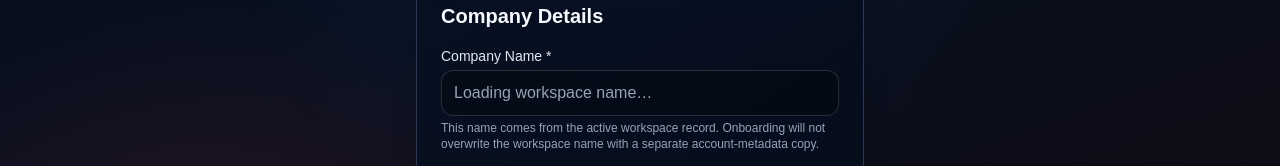
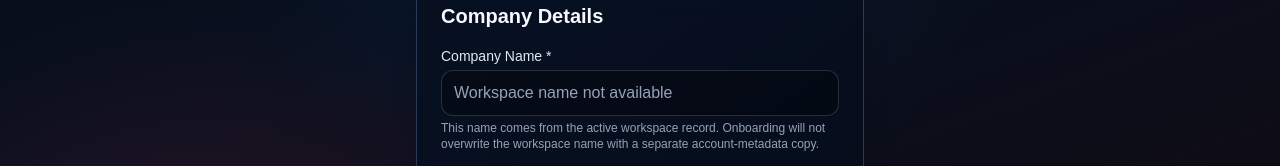
Before and after one commit to Gtownrter77/roof-os, a Next.js app: page /onboarding in a window 1280 px wide. Both pictures are taken after a click on the button "Continue to company details". Shown: the part 587-753 px from the top of the page. Built offline with nearby package versions, Linux system fonts and the light colour scheme; no server answers.

Commit message:
fix(onboarding): clarify missing workspace name fallback

```diff
--- a/app/onboarding/page.tsx
+++ b/app/onboarding/page.tsx
@@ -181,7 +181,7 @@ export default function OnboardingPage() {
                 readOnly
                 value={form.companyName}
                 className="ops-input"
-                placeholder="Loading workspace name…"
+                placeholder="Workspace name not available"
                 aria-describedby="onboarding-company-name-help"
               />
               <p id="onboarding-company-name-help" className="mt-1 text-xs text-slate-400">This name comes from the active workspace record. Onboarding will not overwrite the workspace name with a separate account-metadata copy.</p>
```
